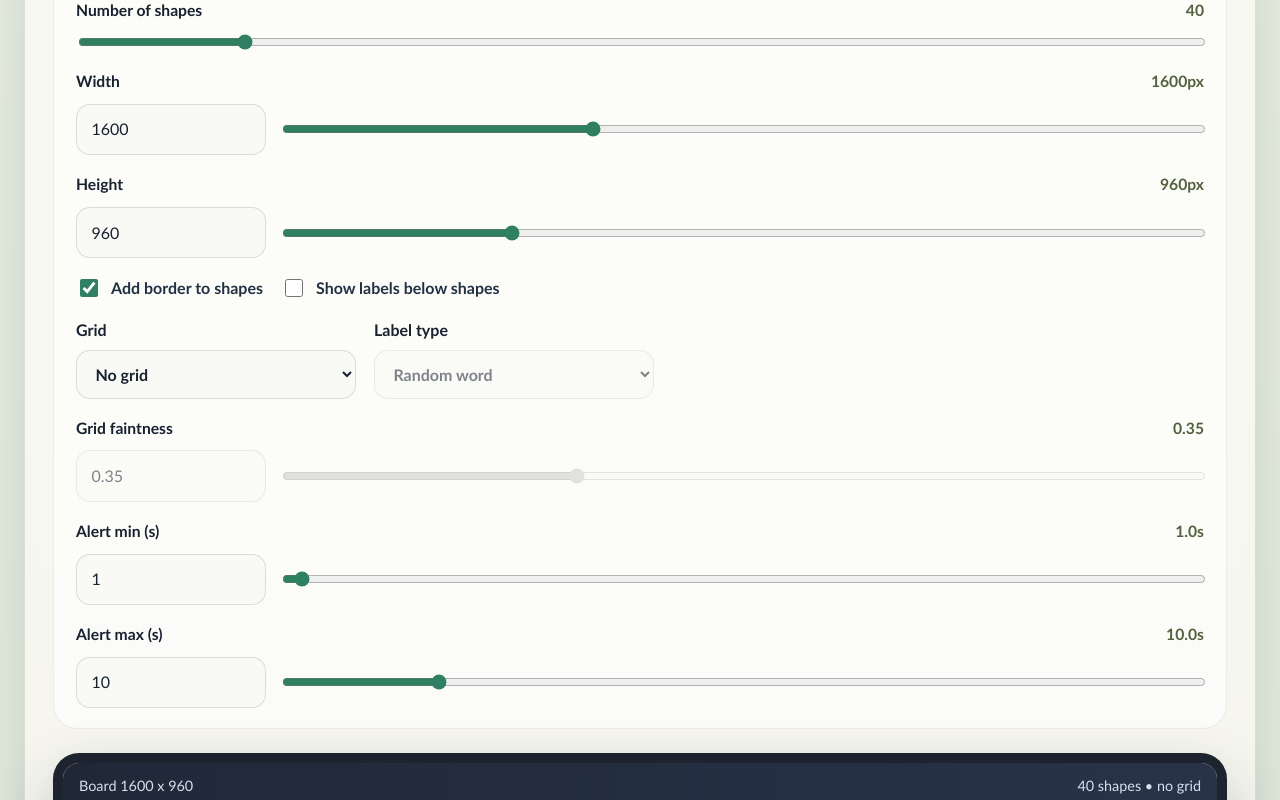
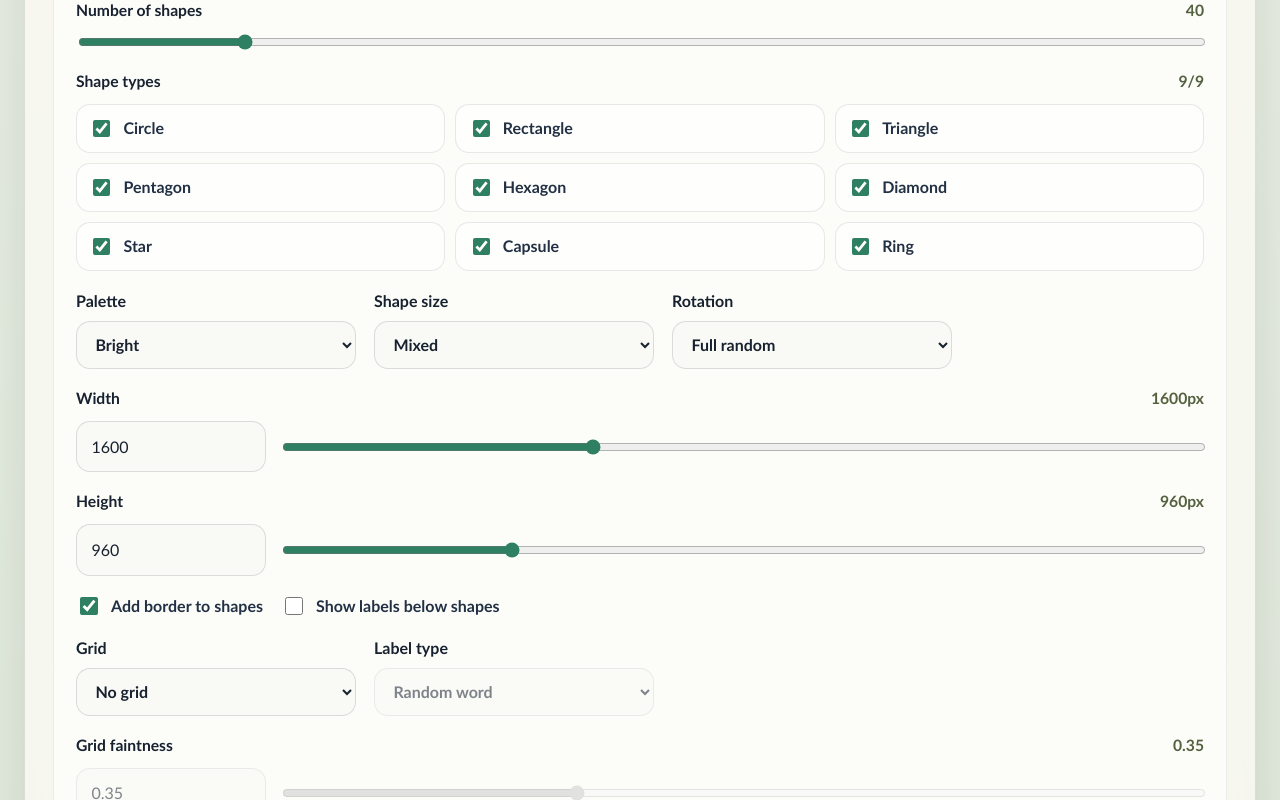
Before and after one commit to danysdragons/random-shapes, a React (Vite) app: page / in a window 1280 px wide. Shown: the part 1740-2540 px from the top of the page. Built offline with nearby package versions, Linux system fonts and the light colour scheme.

Commit message:
Implemented shape customization.

```diff
--- a/src/App.tsx
+++ b/src/App.tsx
@@ -17,7 +17,8 @@ const SESSION_DURATIONS = [1, 3, 5, 10] as const;
 const TEMPO_LADDER_STEPS = [2, 4, 6, 8] as const;
 const TEMPO_LADDER_INTERVALS = [30, 60, 120] as const;
 
-const palette = [
+const paletteThemes = {
+  bright: [
     "#ff6b6b",
     "#f59f00",
     "#ffd43b",
@@ -28,7 +29,66 @@ const palette = [
     "#b197fc",
     "#f783ac",
     "#ffa94d",
-];
+  ],
+  muted: [
+    "#b85c5c",
+    "#b7791f",
+    "#a58a2a",
+    "#5f8f65",
+    "#4c8577",
+    "#527fa4",
+    "#626c9f",
+    "#7b679d",
+    "#a35f82",
+    "#b8754a",
+  ],
+  pastel: [
+    "#ffb3ba",
+    "#ffd6a5",
+    "#fdffb6",
+    "#caffbf",
+    "#bde0fe",
+    "#a0c4ff",
+    "#ffc6ff",
+    "#d0f4de",
+    "#e4c1f9",
+    "#f1c0a8",
+  ],
+  highContrast: [
+    "#e11d48",
+    "#f97316",
+    "#eab308",
+    "#16a34a",
+    "#0891b2",
+    "#2563eb",
+    "#4f46e5",
+    "#9333ea",
+    "#111827",
+    "#f8fafc",
+  ],
+  grayscale: [
+    "#111827",
+    "#374151",
+    "#4b5563",
+    "#6b7280",
+    "#9ca3af",
+    "#d1d5db",
+    "#e5e7eb",
+    "#f3f4f6",
+  ],
+} as const;
+
+const shapeTypeOptions = [
+  { type: "circle", label: "Circle" },
+  { type: "rectangle", label: "Rectangle" },
+  { type: "triangle", label: "Triangle" },
+  { type: "pentagon", label: "Pentagon" },
+  { type: "hexagon", label: "Hexagon" },
+  { type: "diamond", label: "Diamond" },
+  { type: "star", label: "Star" },
+  { type: "capsule", label: "Capsule" },
+  { type: "ring", label: "Ring" },
+] as const;
 
 const wordBank = [
   "orbit",
@@ -57,9 +117,12 @@ const wordBank = [
   "field",
 ];
 
-type ShapeType = "circle" | "rectangle" | "triangle" | "pentagon" | "hexagon";
+type ShapeType = (typeof shapeTypeOptions)[number]["type"];
 type GridMode = "none" | "square" | "hex";
 type LabelType = "word" | "number";
+type PaletteTheme = keyof typeof paletteThemes;
+type ShapeSizeMode = "small" | "medium" | "large" | "mixed";
+type RotationMode = "none" | "subtle" | "full";
 type ExerciseMode =
   | "free"
   | "sequential"
@@ -107,7 +170,7 @@ type ResponseFeedback = {
 
 type Shape =
   | {
-      type: "circle";
+      type: "circle" | "ring";
       id: string;
       x: number;
       y: number;
@@ -116,7 +179,7 @@ type Shape =
       radius: number;
     }
   | {
-      type: Exclude<ShapeType, "circle">;
+      type: Exclude<ShapeType, "circle" | "ring">;
       id: string;
       x: number;
       y: number;
@@ -304,6 +367,12 @@ export default function App() {
   const [boardWidth, setBoardWidth] = useState(DEFAULT_BOARD_WIDTH);
   const [boardHeight, setBoardHeight] = useState(DEFAULT_BOARD_HEIGHT);
   const [showBorder, setShowBorder] = useState(true);
+  const [enabledShapeTypes, setEnabledShapeTypes] = useState<ShapeType[]>(
+    () => shapeTypeOptions.map(({ type }) => type),
+  );
+  const [paletteTheme, setPaletteTheme] = useState<PaletteTheme>("bright");
+  const [shapeSizeMode, setShapeSizeMode] = useState<ShapeSizeMode>("mixed");
+  const [rotationMode, setRotationMode] = useState<RotationMode>("full");
   const [gridMode, setGridMode] = useState<GridMode>("none");
   const [gridOpacity, setGridOpacity] = useState(0.35);
   const [showLabels, setShowLabels] = useState(false);
@@ -641,8 +710,27 @@ export default function App() {
       : showLabels || exerciseMode !== "free";
 
   const shapes = useMemo(
-    () => generateShapes(shapeCount, seed, boardWidth, boardHeight),
-    [shapeCount, seed, boardWidth, boardHeight],
+    () =>
+      generateShapes(
+        shapeCount,
+        seed,
+        boardWidth,
+        boardHeight,
+        enabledShapeTypes,
+        paletteTheme,
+        shapeSizeMode,
+        rotationMode,
+      ),
+    [
+      boardHeight,
+      boardWidth,
+      enabledShapeTypes,
+      paletteTheme,
+      rotationMode,
+      seed,
+      shapeCount,
+      shapeSizeMode,
+    ],
   );
 
   const labels = useMemo(
@@ -827,6 +915,18 @@ export default function App() {
     sessionCompletionLoggedRef.current = false;
   }
 
+  function toggleShapeType(shapeType: ShapeType) {
+    setEnabledShapeTypes((types) => {
+      if (types.includes(shapeType)) {
+        return types.length === 1
+          ? types
+          : types.filter((type) => type !== shapeType);
+      }
+
+      return [...types, shapeType];
+    });
+  }
+
   function applyPracticePreset(preset: PracticePreset) {
     setExerciseMode(preset.exerciseMode);
     setBpm(preset.bpm);
@@ -1452,6 +1552,75 @@ export default function App() {
               />
             </div>
 
+            <div className="control-block">
+              <div className="control-label-row">
+                <span>Shape types</span>
+                <output>{enabledShapeTypes.length}/{shapeTypeOptions.length}</output>
+              </div>
+              <div className="shape-option-grid">
+                {shapeTypeOptions.map(({ type, label }) => (
+                  <label key={type} className="shape-option">
+                    <input
+                      type="checkbox"
+                      checked={enabledShapeTypes.includes(type)}
+                      onChange={() => toggleShapeType(type)}
+                    />
+                    <span>{label}</span>
+                  </label>
+                ))}
+              </div>
+            </div>
+
+            <div className="select-grid">
+              <label className="select-field" htmlFor="palette-theme">
+                <span>Palette</span>
+                <select
+                  id="palette-theme"
+                  value={paletteTheme}
+                  onChange={(event) =>
+                    setPaletteTheme(event.target.value as PaletteTheme)
+                  }
+                >
+                  <option value="bright">Bright</option>
+                  <option value="muted">Muted</option>
+                  <option value="pastel">Pastel</option>
+                  <option value="highContrast">High contrast</option>
+                  <option value="grayscale">Grayscale</option>
+                </select>
+              </label>
+
+              <label className="select-field" htmlFor="shape-size-mode">
+                <span>Shape size</span>
+                <select
+                  id="shape-size-mode"
+                  value={shapeSizeMode}
+                  onChange={(event) =>
+                    setShapeSizeMode(event.target.value as ShapeSizeMode)
+                  }
+                >
+                  <option value="small">Small</option>
+                  <option value="medium">Medium</option>
+                  <option value="large">Large</option>
+                  <option value="mixed">Mixed</option>
+                </select>
+              </label>
+
+              <label className="select-field" htmlFor="rotation-mode">
+                <span>Rotation</span>
+                <select
+                  id="rotation-mode"
+                  value={rotationMode}
+                  onChange={(event) =>
+                    setRotationMode(event.target.value as RotationMode)
+                  }
+                >
+                  <option value="none">None</option>
+                  <option value="subtle">Subtle</option>
+                  <option value="full">Full random</option>
+                </select>
+              </label>
+            </div>
+
             <RangeControl
               label="Width"
               output={`${boardWidth}px`}
@@ -1568,7 +1737,8 @@ export default function App() {
           <div className="board-meta">
             <span>Board {boardWidth} x {boardHeight}</span>
             <span>
-              {shapeCount} shapes • {gridMode === "none" ? "no grid" : `${gridMode} grid`}
+              {shapeCount} shapes • {enabledShapeTypes.length} types • {paletteTheme}
+              {" palette"} • {gridMode === "none" ? "no grid" : `${gridMode} grid`}
               {effectiveShowLabels ? ` • labels: ${effectiveLabelType}` : ""}
               {exerciseMode !== "free"
                 ? currentTargetIndex !== null
@@ -1844,6 +2014,17 @@ function ShapeMark({
       {shape.type === "circle" ? (
         <circle r={shape.radius} fill={shape.color} {...borderProps} />
       ) : null}
+      {shape.type === "ring" ? (
+        <>
+          <circle r={shape.radius} fill={shape.color} {...borderProps} />
+          <circle
+            r={shape.radius * 0.54}
+            fill="#fffdf8"
+            stroke={showBorder ? "#243041" : shape.color}
+            strokeWidth={showBorder ? 3 : 0}
+          />
+        </>
+      ) : null}
       {shape.type === "rectangle" ? (
         <rect
           x={-shape.width / 2}
@@ -1855,9 +2036,34 @@ function ShapeMark({
           {...borderProps}
         />
       ) : null}
+      {shape.type === "capsule" ? (
+        <rect
+          x={-shape.width / 2}
+          y={-shape.height / 2}
+          width={shape.width}
+          height={shape.height}
+          rx={shape.height / 2}
+          fill={shape.color}
+          {...borderProps}
+        />
+      ) : null}
       {shape.type === "triangle" ? (
         <polygon
           points={trianglePoints(shape.width, shape.height)}
+          fill={shape.color}
+          {...borderProps}
+        />
+      ) : null}
+      {shape.type === "diamond" ? (
+        <polygon
+          points={polygonPoints(4, shape.width / 2)}
+          fill={shape.color}
+          {...borderProps}
+        />
+      ) : null}
+      {shape.type === "star" ? (
+        <polygon
+          points={starPoints(shape.width / 2)}
           fill={shape.color}
           {...borderProps}
         />
@@ -1895,7 +2101,7 @@ function ShapeHalo({
   const strokeWidth = variant === "active" ? 18 : 10;
   const strokeDasharray = variant === "anchor" ? "16 12" : undefined;
 
-  if (shape.type === "circle") {
+  if ("radius" in shape) {
     return (
       <circle
         r={shape.radius + 18}
@@ -1907,7 +2113,7 @@ function ShapeHalo({
     );
   }
 
-  if (shape.type === "rectangle") {
+  if (shape.type === "rectangle" || shape.type === "capsule") {
     return (
       <rect
         x={-shape.width / 2 - 12}
@@ -1925,14 +2131,7 @@ function ShapeHalo({
 
   return (
     <polygon
-      points={
-        shape.type === "triangle"
-          ? trianglePoints(shape.width + 22, shape.height + 22)
-          : polygonPoints(
-              shape.type === "pentagon" ? 5 : 6,
-              shape.width / 2 + 16,
-            )
-      }
+      points={getPolygonHaloPoints(shape)}
       fill="none"
       stroke={stroke}
       strokeDasharray={strokeDasharray}
@@ -1940,6 +2139,22 @@ function ShapeHalo({
       strokeLinejoin="round"
     />
   );
+}
+
+function getPolygonHaloPoints(shape: Exclude<Shape, { type: "circle" | "ring" }>) {
+  if (shape.type === "triangle") {
+    return trianglePoints(shape.width + 22, shape.height + 22);
+  }
+
+  if (shape.type === "diamond") {
+    return polygonPoints(4, shape.width / 2 + 16);
+  }
+
+  if (shape.type === "star") {
+    return starPoints(shape.width / 2 + 18);
+  }
+
+  return polygonPoints(shape.type === "pentagon" ? 5 : 6, shape.width / 2 + 16);
 }
 
 function ShapeLabel({
@@ -2018,20 +2233,34 @@ function polygonPoints(
   }).join(" ");
 }
 
+function starPoints(radius: number) {
+  const innerRadius = radius * 0.48;
+
+  return Array.from({ length: 10 }, (_, index) => {
+    const activeRadius = index % 2 === 0 ? radius : innerRadius;
+    const angle = -Math.PI / 2 + (index * Math.PI) / 5;
+    const x = Math.cos(angle) * activeRadius;
+    const y = Math.sin(angle) * activeRadius;
+    return `${x} ${y}`;
+  }).join(" ");
+}
+
 function generateShapes(
   count: number,
   seed: number,
   boardWidth: number,
   boardHeight: number,
+  enabledTypes: ShapeType[],
+  paletteTheme: PaletteTheme,
+  sizeMode: ShapeSizeMode,
+  rotationMode: RotationMode,
 ) {
   const random = mulberry32(seed);
-  const shapeTypes: ShapeType[] = [
-    "circle",
-    "rectangle",
-    "triangle",
-    "pentagon",
-    "hexagon",
-  ];
+  const shapeTypes =
+    enabledTypes.length > 0
+      ? enabledTypes
+      : shapeTypeOptions.map(({ type }) => type);
+  const palette = paletteThemes[paletteTheme];
   const padding = clampInt(
     String(Math.round(Math.min(boardWidth, boardHeight) * 0.055)),
     42,
@@ -2042,11 +2271,13 @@ function generateShapes(
     const type = shapeTypes[Math.floor(random() * shapeTypes.length)]!;
     const x = lerp(padding, boardWidth - padding, random());
     const y = lerp(padding, boardHeight - padding, random());
-    const rotation = Math.round(random() * 360);
+    const rotation = getShapeRotation(random, rotationMode);
     const color = palette[Math.floor(random() * palette.length)]!;
-    const scale = Math.min(boardWidth, boardHeight) / DEFAULT_BOARD_HEIGHT;
-
-    if (type === "circle") {
+    const scale =
+      (Math.min(boardWidth, boardHeight) / DEFAULT_BOARD_HEIGHT) *
+      getShapeSizeScale(random, sizeMode);
+
+    if (type === "circle" || type === "ring") {
       return {
         type,
         id: `shape-${index}`,
@@ -2058,7 +2289,7 @@ function generateShapes(
       } satisfies Shape;
     }
 
-    if (type === "rectangle") {
+    if (type === "rectangle" || type === "capsule") {
       return {
         type,
         id: `shape-${index}`,
@@ -2066,12 +2297,12 @@ function generateShapes(
         y,
         rotation,
         color,
-        width: lerp(64, 162, random()) * scale,
-        height: lerp(44, 124, random()) * scale,
+        width: lerp(type === "capsule" ? 92 : 64, 168, random()) * scale,
+        height: lerp(type === "capsule" ? 42 : 44, 118, random()) * scale,
       } satisfies Shape;
     }
 
-    const baseSize = lerp(72, 150, random()) * scale;
+    const baseSize = lerp(type === "star" ? 80 : 72, 150, random()) * scale;
     return {
       type,
       id: `shape-${index}`,
@@ -2080,9 +2311,37 @@ function generateShapes(
       rotation,
       color,
       width: baseSize,
-      height: baseSize,
+      height: type === "triangle" ? baseSize * 0.9 : baseSize,
     } satisfies Shape;
   });
+}
+
+function getShapeRotation(random: () => number, rotationMode: RotationMode) {
+  if (rotationMode === "none") {
+    return 0;
+  }
+
+  if (rotationMode === "subtle") {
+    return Math.round(lerp(-18, 18, random()));
+  }
+
+  return Math.round(random() * 360);
+}
+
+function getShapeSizeScale(random: () => number, sizeMode: ShapeSizeMode) {
+  if (sizeMode === "small") {
+    return 0.72;
+  }
+
+  if (sizeMode === "medium") {
+    return 0.96;
+  }
+
+  if (sizeMode === "large") {
+    return 1.24;
+  }
+
+  return lerp(0.62, 1.32, random());
 }
 
 function generateLabels(count: number, seed: number, labelType: LabelType) {
@@ -2123,7 +2382,7 @@ function generateMemorySequence(
 }
 
 function getLabelOffset(shape: Shape) {
-  if (shape.type === "circle") {
+  if ("radius" in shape) {
     return shape.radius + 28;
   }
 
--- a/src/styles.css
+++ b/src/styles.css
@@ -317,6 +317,30 @@ input[type="range"] {
   align-items: center;
 }
 
+.shape-option-grid {
+  display: grid;
+  grid-template-columns: repeat(3, minmax(0, 1fr));
+  gap: 10px;
+}
+
+.shape-option {
+  display: inline-flex;
+  align-items: center;
+  gap: 10px;
+  padding: 0.72rem 0.78rem;
+  border: 1px solid rgba(36, 48, 65, 0.1);
+  border-radius: 14px;
+  background: rgba(255, 255, 255, 0.48);
+  color: #223044;
+  font-weight: 700;
+}
+
+.shape-option input {
+  width: 17px;
+  height: 17px;
+  accent-color: #2f7f63;
+}
+
 .checkbox-field {
   display: inline-flex;
   align-items: center;
@@ -590,6 +614,10 @@ select:disabled {
     min-width: 0;
   }
 
+  .shape-option-grid {
+    grid-template-columns: 1fr;
+  }
+
   .paired-inputs {
     grid-template-columns: 1fr;
   }
```
Lines whose indentation alone changed are shown as unchanged.
